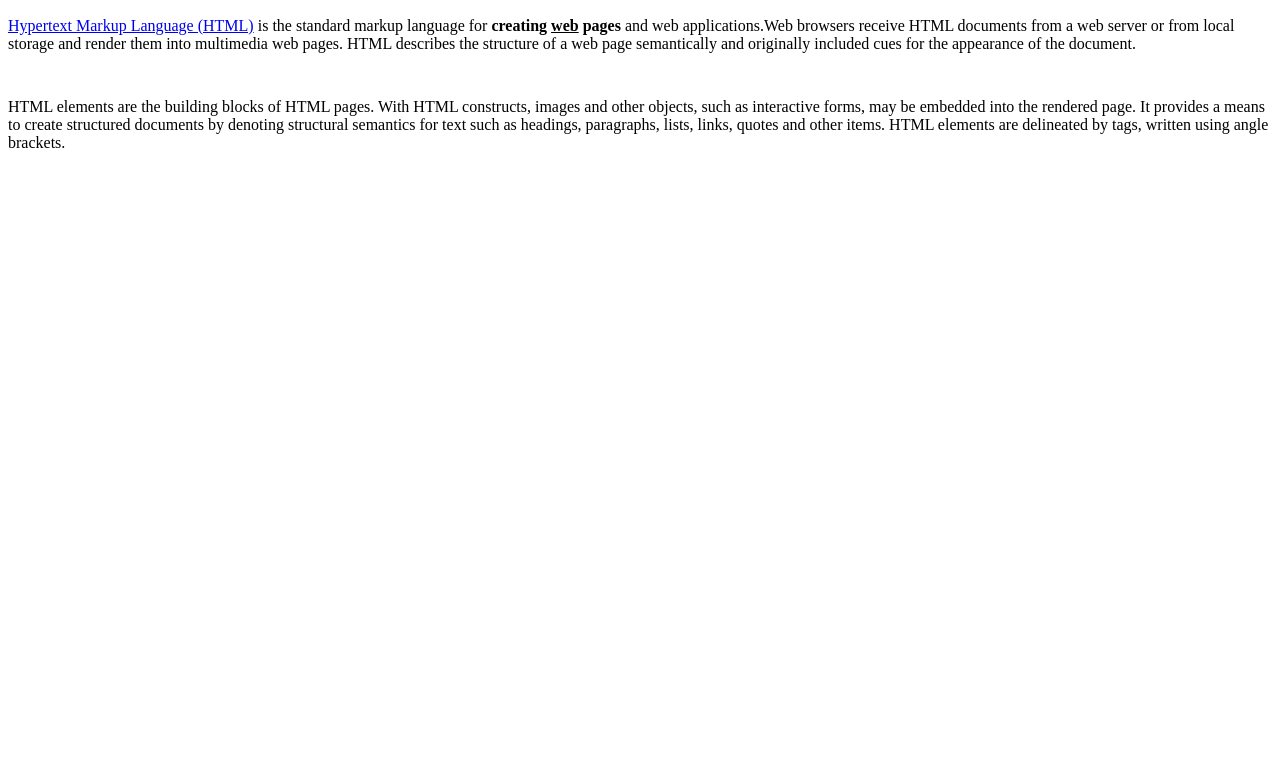
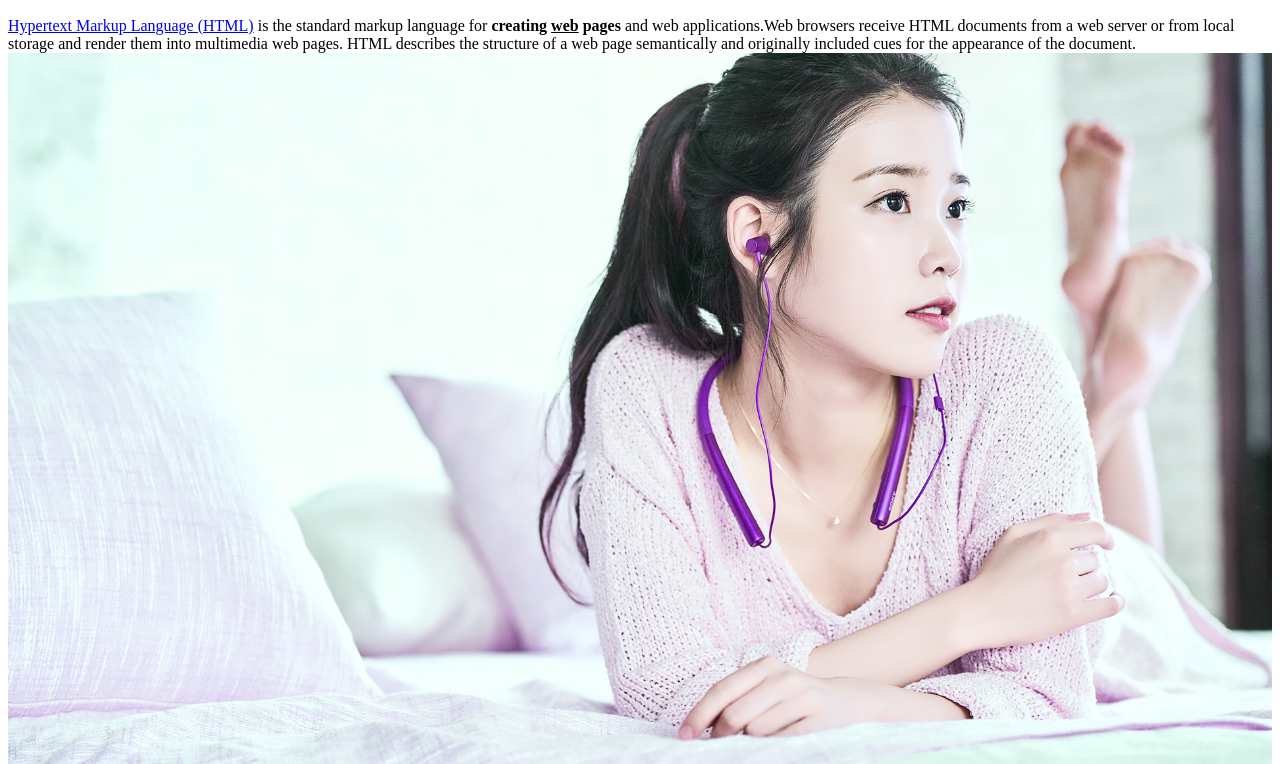
Before and after one commit to m16khb/Atom-Web, a plain HTML site: page 1.html in a window 1280 px wide. Shown: the part 519-1283 px from the top of the page. Before the commit the page ends 800 px from the top, so only its background shows below. Drawn offline with Linux system fonts and the light colour scheme.

Commit message:
2019-08-18 00:48

```diff
--- a/1.html
+++ b/1.html
@@ -1,9 +1,11 @@
 <!doctype html>
 <html>
+
 <head>
   <title>WEB1 - HTML</title>
   <meta charset="utf-8">
 </head>
+
 <body>
   <h1><a href="index.html">WEB</a></h1>
   <ol>
@@ -15,9 +17,12 @@
   <p>
     <iframe width="560" height="315" src="https://www.youtube.com/embed/udGwca1HBM4" frameborder="0" allow="accelerometer; autoplay; encrypted-media; gyroscope; picture-in-picture" allowfullscreen></iframe>
   </p>
-  <p><a href="https://www.w3.org/TR/html5/" target="_blank" title="html5 speicification">Hypertext Markup Language (HTML)</a> is the standard markup language for <strong>creating <u>web</u> pages</strong> and web applications.Web browsers receive HTML documents from a web server or from local storage and render them into multimedia web pages. HTML describes the structure of a web page semantically and originally included cues for the appearance of the document.
-  <!-- <img src="coding.jpg" width="100%"> -->
-  </p><p style="margin-top:45px;">HTML elements are the building blocks of HTML pages. With HTML constructs, images and other objects, such as interactive forms, may be embedded into the rendered page. It provides a means to create structured documents by denoting structural semantics for text such as headings, paragraphs, lists, links, quotes and other items. HTML elements are delineated by tags, written using angle brackets.
+  <p><a href="https://www.w3.org/TR/html5/" target="_blank" title="html5 speicification">Hypertext Markup Language (HTML)</a> is the standard markup language for <strong>creating <u>web</u> pages</strong> and web applications.Web browsers receive
+    HTML documents from a web server or from local storage and render them into multimedia web pages. HTML describes the structure of a web page semantically and originally included cues for the appearance of the document.
+    <img src="IU-Sony-Wallpapers-by-IUmushimushi-1920x1080-iu-39449969-1920-1080.jpg" width="100%">
+  </p>
+  <p style="margin-top:45px;">HTML elements are the building blocks of HTML pages. With HTML constructs, images and other objects, such as interactive forms, may be embedded into the rendered page. It provides a means to create structured documents
+    by denoting structural semantics for text such as headings, paragraphs, lists, links, quotes and other items. HTML elements are delineated by tags, written using angle brackets.
   </p>
   <!-- <div id="disqus_thread"></div>
 <script>
@@ -44,12 +49,14 @@ s.setAttribute('data-timestamp', +new Date());
   <div id="lv-container" data-id="city" data-uid="MTAyMC80NjAxMi8yMjUyMw==">
     <script type="text/javascript">
       window.livereOptions = {
-    refer:'https://m16khb.github.io/Atom-Web'
+          refer: 'https://m16khb.github.io/Atom-Web'
         }
         (function(d, s) {
           var j, e = d.getElementsByTagName(s)[0];
 
-       if (typeof LivereTower === 'function') { return; }
+          if (typeof LivereTower === 'function') {
+            return;
+          }
 
           j = d.createElement(s);
           j.src = 'https://cdn-city.livere.com/js/embed.dist.js';
@@ -62,4 +69,5 @@ s.setAttribute('data-timestamp', +new Date());
   </div>
   <!-- 시티 설치 코드 끝 -->
 </body>
+
 </html>
```
Also changed, not shown: index.html (+10 -3 lines), IU-Sony-Wallpapers-by-IUmushimushi-1920x1080-iu-39449969-1920-1080.jpg (added). Lines whose indentation alone changed are shown as unchanged.
